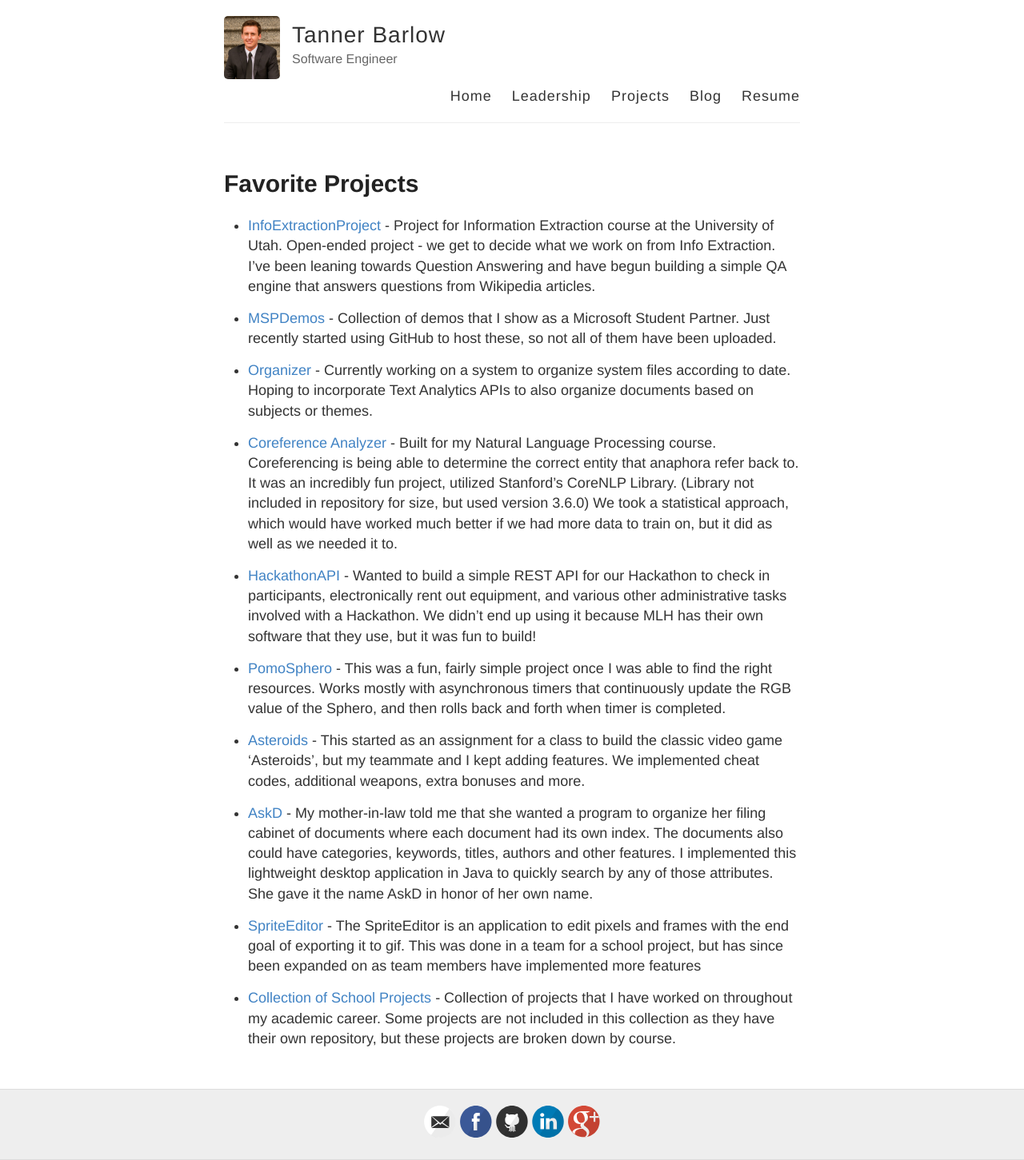
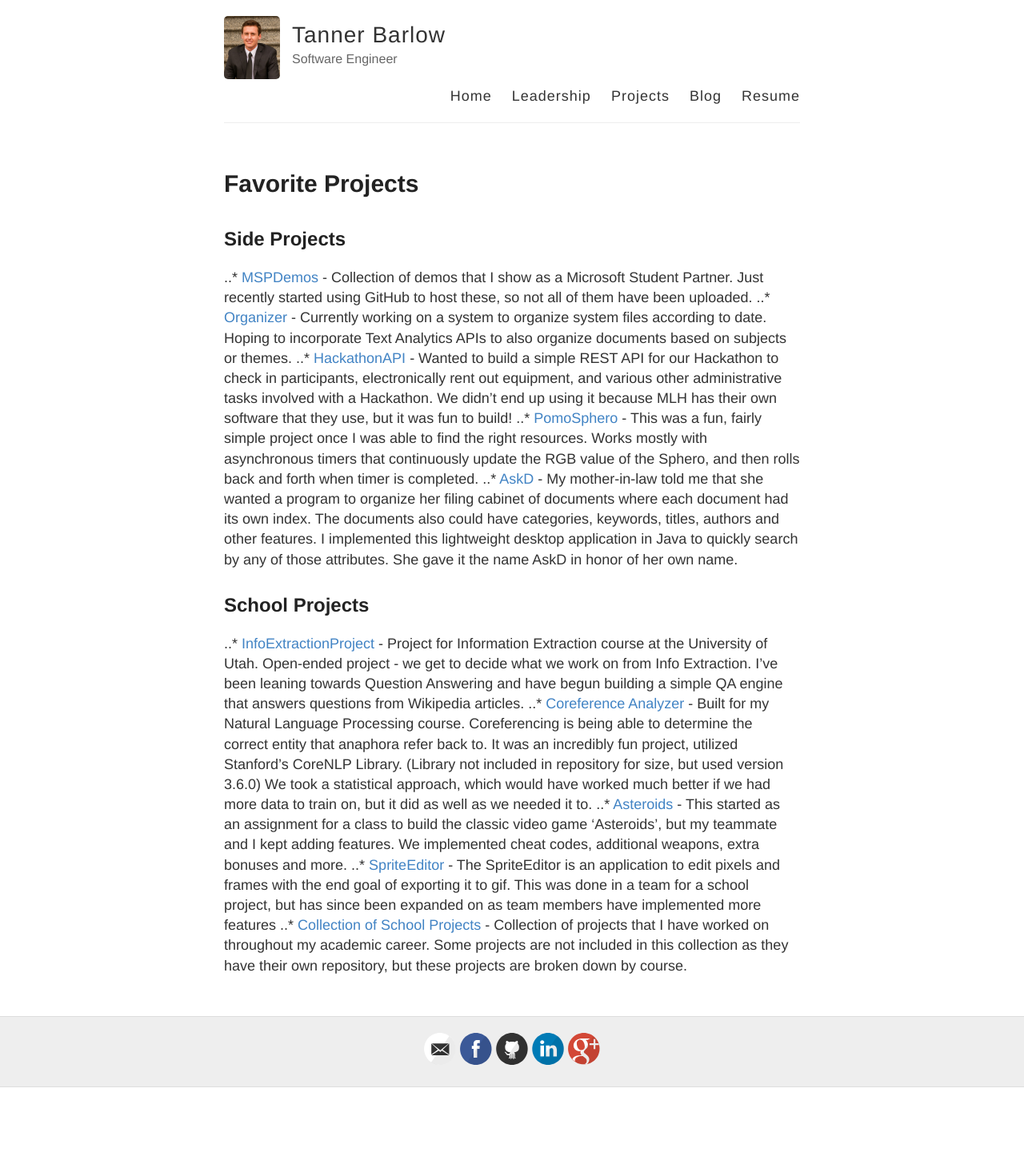
Before and after one commit to tbarlow12/tbarlow12.github.io, a Jekyll site: the page built from projects.md, in a window 1280 px wide. Shown: the whole page at 80% size. Built offline with Jekyll 4.4.1, drawn with Linux system fonts in a browser that asks for light colours; after the commit the page ends 1360 px from its top, so only the background shows below that.

Commit message:
Update format of projects page

```diff
--- a/projects.md
+++ b/projects.md
@@ -3,32 +3,26 @@ layout: page
 title: Favorite Projects
 permalink: /projects/
 ---
-- [InfoExtractionProject](https://github.com/tbarlow12/InfoExtractionProject) -
-  Project for Information Extraction course at the University of Utah. Open-ended project - we get to decide what we work on from Info Extraction. I've been leaning towards Question Answering and have begun building a simple QA engine that answers questions from Wikipedia articles.
-
-- [MSPDemos](https://github.com/tbarlow12/MSPDemos) -
+## Side Projects
+  ..* [MSPDemos](https://github.com/tbarlow12/MSPDemos) -
   Collection of demos that I show as a Microsoft Student Partner. Just recently started using GitHub to host these, so not all of them have been uploaded.
-
-- [Organizer](https://github.com/tbarlow12/Side-Projects/tree/master/Organizer) -
+  ..* [Organizer](https://github.com/tbarlow12/Side-Projects/tree/master/Organizer) -
   Currently working on a system to organize system files according to date. Hoping to incorporate Text Analytics APIs to also organize documents based on subjects or themes.
-
-- [Coreference Analyzer](https://github.com/tbarlow12/CoreferenceAnalyzer) -
-  Built for my Natural Language Processing course. Coreferencing is being able to determine the correct entity that anaphora refer back to. It was an incredibly fun project, utilized Stanford's CoreNLP Library. (Library not included in repository for size, but used version 3.6.0) We took a statistical approach, which would have worked much better if we had more data to train on, but it did as well as we needed it to.
-
-- [HackathonAPI](https://github.com/tbarlow12/HackTheUApi) -
+  ..* [HackathonAPI](https://github.com/tbarlow12/HackTheUApi) -
   Wanted to build a simple REST API for our Hackathon to check in participants, electronically rent out equipment, and various other administrative tasks involved with a Hackathon. We didn't end up using it because MLH has their own software that they use, but it was fun to build!
-
-- [PomoSphero](https://github.com/tbarlow12/Side-Projects/tree/master/SpheroProject) -
+  ..* [PomoSphero](https://github.com/tbarlow12/Side-Projects/tree/master/SpheroProject) -
   This was a fun, fairly simple project once I was able to find the right resources. Works mostly with asynchronous timers that continuously update the RGB value of the Sphero, and then rolls back and forth when timer is completed.
-
-- [Asteroids](https://github.com/tbarlow12/School-Projects/tree/master/Object-Oriented-Programming/Asteroids) -
-  This started as an assignment for a class to build the classic video game 'Asteroids', but my teammate and I kept adding features. We implemented cheat codes, additional weapons, extra bonuses and more.
-
-- [AskD](https://github.com/tbarlow12/Side-Projects/tree/master/AskD) -
+  ..* [AskD](https://github.com/tbarlow12/Side-Projects/tree/master/AskD) -
   My mother-in-law told me that she wanted a program to organize her filing cabinet of documents where each document had its own index. The documents also could have categories, keywords, titles, authors and other features. I implemented this lightweight desktop application in Java to quickly search by any of those attributes. She gave it the name AskD in honor of her own name.
 
-- [SpriteEditor](https://github.com/University-of-Utah-CS3505/u0680482/tree/neverland-dev/A6-SpriteEditor) -
-  The SpriteEditor is an application to edit pixels and frames with the end goal of exporting it to gif. This was done in a team for a school project, but has since been expanded on as team members have implemented more features
-
-- [Collection of School Projects](https://github.com/tbarlow12/School-Projects) -
-  Collection of projects that I have worked on throughout my academic career. Some projects are not included in this collection as they have their own repository, but these projects are broken down by course.
+## School Projects
+  ..* [InfoExtractionProject](https://github.com/tbarlow12/InfoExtractionProject) -
+ Project for Information Extraction course at the University of Utah. Open-ended project - we get to decide what we work on from Info Extraction. I've been leaning towards Question Answering and have begun building a simple QA engine that answers questions from Wikipedia articles.
+ ..* [Coreference Analyzer](https://github.com/tbarlow12/CoreferenceAnalyzer) -
+ Built for my Natural Language Processing course. Coreferencing is being able to determine the correct entity that anaphora refer back to. It was an incredibly fun project, utilized Stanford's CoreNLP Library. (Library not included in repository for size, but used version 3.6.0) We took a statistical approach, which would have worked much better if we had more data to train on, but it did as well as we needed it to.
+ ..* [Asteroids](https://github.com/tbarlow12/School-Projects/tree/master/Object-Oriented-Programming/Asteroids) -
+ This started as an assignment for a class to build the classic video game 'Asteroids', but my teammate and I kept adding features. We implemented cheat codes, additional weapons, extra bonuses and more.
+ ..* [SpriteEditor](https://github.com/University-of-Utah-CS3505/u0680482/tree/neverland-dev/A6-SpriteEditor) -
+ The SpriteEditor is an application to edit pixels and frames with the end goal of exporting it to gif. This was done in a team for a school project, but has since been expanded on as team members have implemented more features
+ ..* [Collection of School Projects](https://github.com/tbarlow12/School-Projects) -
+ Collection of projects that I have worked on throughout my academic career. Some projects are not included in this collection as they have their own repository, but these projects are broken down by course.
```
